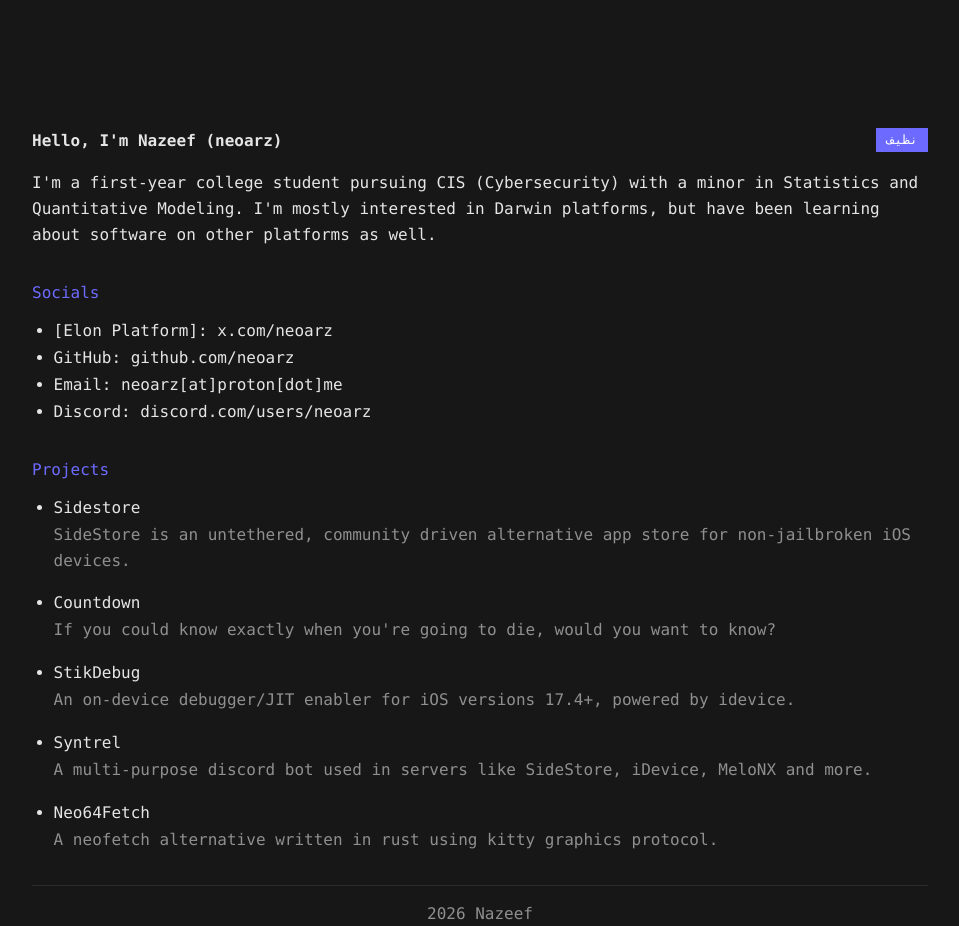
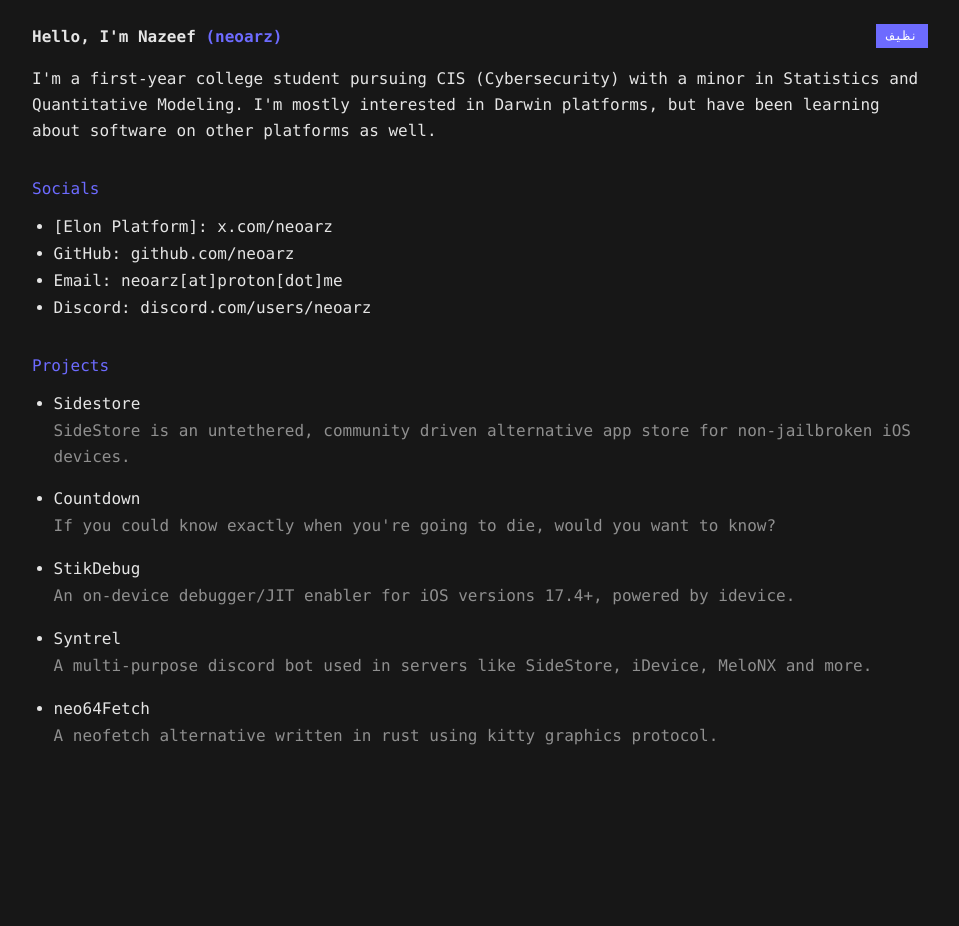
Before and after one commit to neoarz/neoarz.com, a SvelteKit app: page / in a window 1280 px wide. Shown: the whole page, without its empty margins (160-1119 px from the left). After the commit the page ends 805 px from the top, so only its background shows below. Built offline with nearby package versions, Linux system fonts and the light colour scheme.

Commit message:
feat: changes..

```diff
--- a/src/lib/components/portfolio/IntroBlock.svelte
+++ b/src/lib/components/portfolio/IntroBlock.svelte
@@ -2,25 +2,22 @@
 	interface Props {
 		name: string;
 		handle: string;
-		handleUrl: string;
 		bio: string;
 		languageName: string;
 	}
 
-	let { name, handle, handleUrl, bio, languageName }: Props = $props();
+	let { name, handle, bio, languageName }: Props = $props();
 </script>
 
 <section class="mb-8" aria-labelledby="intro-heading">
-	<header class="mb-4 flex flex-col items-start justify-between gap-4 sm:flex-row">
-		<h1 id="intro-heading" class="m-0 text-base leading-[1.6] font-semibold">
+	<header class="mb-4 flex flex-wrap items-start justify-between gap-x-4 gap-y-2">
+		<h1 id="intro-heading" class="m-0 min-w-0 flex-1 text-base leading-[1.6] font-semibold">
 			Hello, I'm {name}
-			<a class="text-(--accent)" href={handleUrl} target="_blank" rel="external noreferrer">
-				({handle})
-			</a>
+			<span class="text-(--accent)">({handle})</span>
 		</h1>
 
 		<div
-			class="shrink-0 bg-(--accent) px-[0.65rem] py-[0.15rem] text-[0.8rem] text-white"
+			class="shrink-0 whitespace-nowrap bg-(--accent) px-[0.65rem] py-[0.15rem] text-[0.8rem] text-white"
 			aria-label="Language badge"
 		>
 			{languageName}
--- a/src/lib/data/portfolio.ts
+++ b/src/lib/data/portfolio.ts
@@ -1,70 +1,71 @@
-import type { PortfolioData } from '$lib/types/portfolio';
+import type { PortfolioData } from "$lib/types/portfolio";
 
 export const portfolio: PortfolioData = {
-	name: 'Nazeef',
-	handle: 'neoarz',
-	handleUrl: 'https://x.com/neoarz',
+	name: "Nazeef",
+	handle: "neoarz",
 	bio: "I'm a first-year college student pursuing CIS (Cybersecurity) with a minor in Statistics and Quantitative Modeling. I'm mostly interested in Darwin platforms, but have been learning about software on other platforms as well.",
-	languageName: 'نظيف',
-	footerText: '2026 Nazeef',
+	languageName: "نظيف",
 	socials: [
 		{
-			id: 'twitter',
-			platform: '[Elon Platform]',
-			href: 'https://x.com/neoarz',
-			displayText: 'x.com/neoarz'
+			id: "twitter",
+			platform: "[Elon Platform]",
+			href: "https://x.com/neoarz",
+			displayText: "x.com/neoarz",
 		},
 		{
-			id: 'github',
-			platform: 'GitHub',
-			href: 'https://github.com/neoarz',
-			displayText: 'github.com/neoarz'
+			id: "github",
+			platform: "GitHub",
+			href: "https://github.com/neoarz",
+			displayText: "github.com/neoarz",
 		},
 		{
-			id: 'email',
-			platform: 'Email',
-			href: 'mailto:neoarz@proton.me',
-			displayText: 'neoarz[at]proton[dot]me'
+			id: "email",
+			platform: "Email",
+			href: "mailto:neoarz@proton.me",
+			displayText: "neoarz[at]proton[dot]me",
 		},
 		{
-			id: 'discord',
-			platform: 'Discord',
-			href: 'https://discord.com/users/218675193592283137',
-			displayText: 'discord.com/users/neoarz'
-		}
+			id: "discord",
+			platform: "Discord",
+			href: "https://discord.com/users/218675193592283137",
+			displayText: "discord.com/users/neoarz",
+		},
 	],
 	projects: [
 		{
-			id: 'sidestore',
-			name: 'Sidestore',
+			id: "sidestore",
+			name: "Sidestore",
 			description:
-				'SideStore is an untethered, community driven alternative app store for non-jailbroken iOS devices.',
-			href: 'https://sidestore.io'
+				"SideStore is an untethered, community driven alternative app store for non-jailbroken iOS devices.",
+			href: "https://sidestore.io",
 		},
 		{
-			id: 'countdown',
-			name: 'Countdown',
-			description: "If you could know exactly when you're going to die, would you want to know?",
-			href: 'https://github.com/neoarz/countdown-app'
+			id: "countdown",
+			name: "Countdown",
+			description:
+				"If you could know exactly when you're going to die, would you want to know?",
+			href: "https://github.com/neoarz/countdown-app",
 		},
 		{
-			id: 'stikdebug',
-			name: 'StikDebug',
-			description: 'An on-device debugger/JIT enabler for iOS versions 17.4+, powered by idevice.',
-			href: 'https://github.com/StephenDev0/StikDebug'
+			id: "stikdebug",
+			name: "StikDebug",
+			description:
+				"An on-device debugger/JIT enabler for iOS versions 17.4+, powered by idevice.",
+			href: "https://github.com/StephenDev0/StikDebug",
 		},
 		{
-			id: 'syntrel',
-			name: 'Syntrel',
+			id: "syntrel",
+			name: "Syntrel",
 			description:
-				'A multi-purpose discord bot used in servers like SideStore, iDevice, MeloNX and more.',
-			href: 'https://github.com/neoarz/syntrel'
+				"A multi-purpose discord bot used in servers like SideStore, iDevice, MeloNX and more.",
+			href: "https://github.com/neoarz/syntrel",
 		},
 		{
-			id: 'neo64fetch',
-			name: 'Neo64Fetch',
-			description: 'A neofetch alternative written in rust using kitty graphics protocol.',
-			href: 'https://github.com/neoarz/neo64fetch'
-		}
-	]
+			id: "neo64fetch",
+			name: "neo64Fetch",
+			description:
+				"A neofetch alternative written in rust using kitty graphics protocol.",
+			href: "https://github.com/neoarz/neo64fetch",
+		},
+	],
 };
--- a/src/lib/types/portfolio.ts
+++ b/src/lib/types/portfolio.ts
@@ -15,10 +15,8 @@
 export interface PortfolioData {
 	name: string;
 	handle: string;
-	handleUrl: string;
 	bio: string;
 	languageName: string;
-	footerText: string;
 	socials: SocialLink[];
 	projects: ProjectItem[];
 }
--- a/src/routes/+page.svelte
+++ b/src/routes/+page.svelte
@@ -10,21 +10,16 @@
 	<meta name="description" content={portfolio.bio} />
 </svelte:head>
 
-<main class="mx-auto w-full max-w-240 px-6 py-4 sm:px-8">
-	<div class="translate-y-20 sm:translate-y-28">
+<main class="mx-auto flex min-h-screen w-full max-w-240 items-center px-6 py-6 sm:px-8">
+	<div class="w-full">
 		<IntroBlock
 			name={portfolio.name}
 			handle={portfolio.handle}
-			handleUrl={portfolio.handleUrl}
 			bio={portfolio.bio}
 			languageName={portfolio.languageName}
 		/>
 
 		<SocialLinks socials={portfolio.socials} />
 		<ProjectList projects={portfolio.projects} />
-
-		<footer class="mt-6 border-t border-(--border) pt-4 text-center text-(--muted)">
-			{portfolio.footerText}
-		</footer>
 	</div>
 </main>
--- a/src/routes/layout.css
+++ b/src/routes/layout.css
@@ -14,6 +14,7 @@
 	min-height: 100%;
 	background: var(--bg);
 	color: var(--text);
+	overflow-x: hidden;
 }
 
 body {
@@ -26,3 +27,15 @@
 	color: inherit;
 	text-underline-offset: 0.18rem;
 }
+
+* {
+	-ms-overflow-style: none;
+	scrollbar-width: none;
+}
+
+body::-webkit-scrollbar,
+*::-webkit-scrollbar {
+	display: none;
+	width: 0;
+	height: 0;
+}
```
